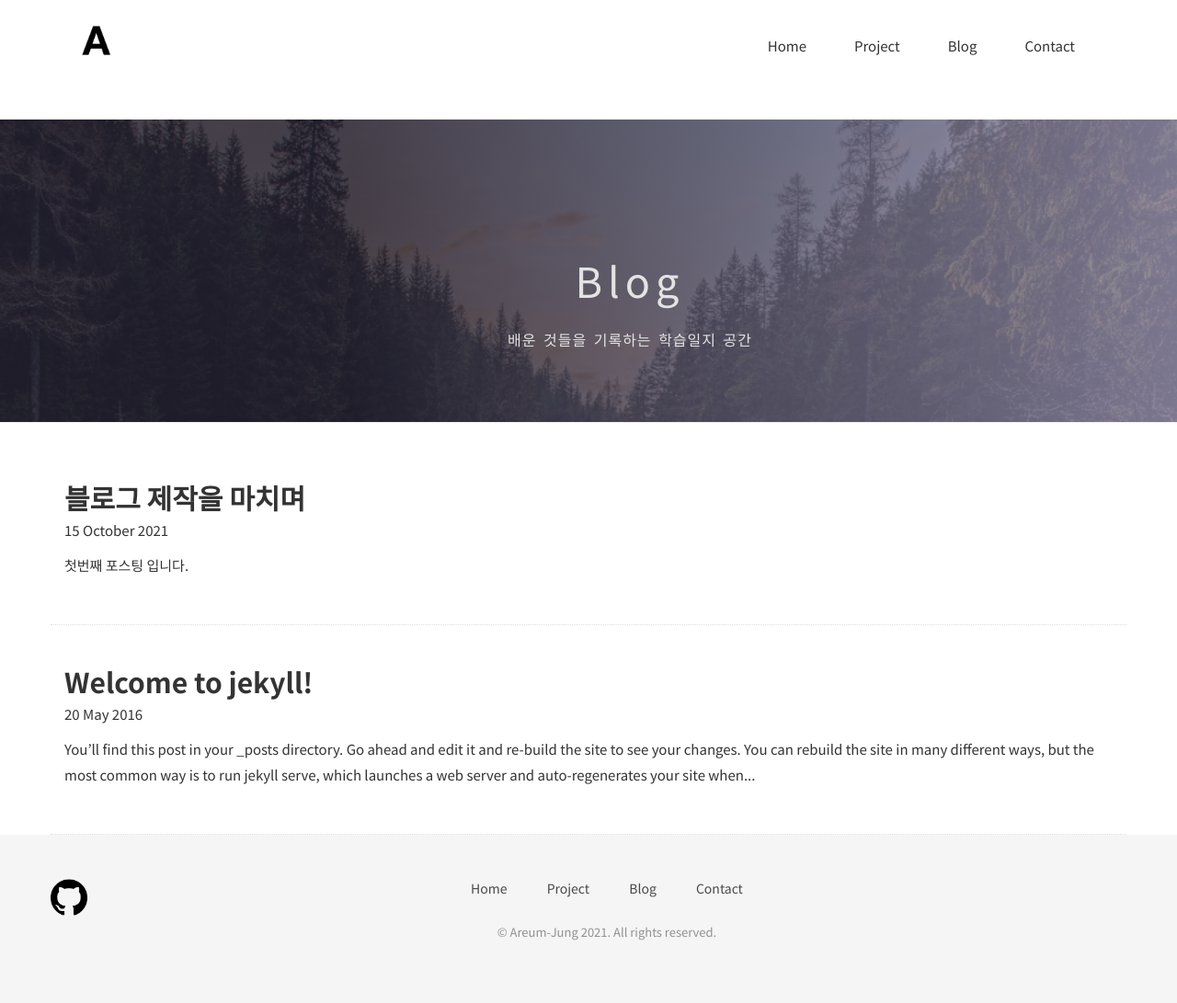
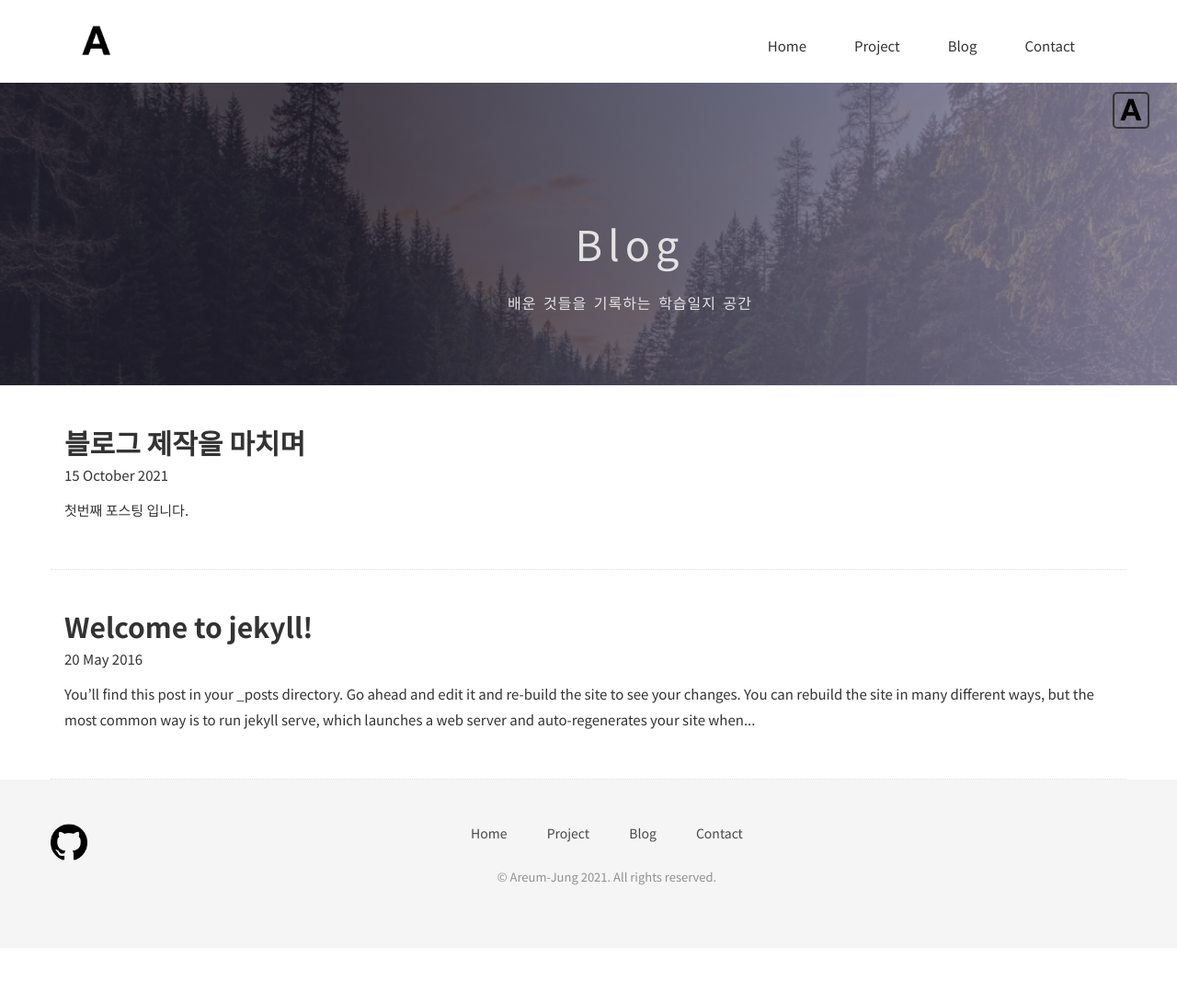
Before and after one commit to areumyy/areumyy.github.io, a Jekyll site: the page built from blog.html, in a window 1280 px wide. Shown: the whole page at 92% size. Built offline with Jekyll 4.4.1, drawn with Linux system fonts in a browser that asks for light colours; nearby versions of some CDN libraries; after the commit the page ends 1031 px from its top, so only the background shows below that.

Commit message:
플로팅뱃지 header로, 위로가기 버튼 footer로 이동하여 모든 페이지에 추가

```diff
--- a/_includes/footer.html
+++ b/_includes/footer.html
@@ -18,4 +18,9 @@
       </div>
     </div>
   </div>
+
+  <!-- to-top btn -->
+  <div class="to_top">
+    <span class="material-icons">vertical_align_top</span>
+  </div>
 </footer>
--- a/_includes/header.html
+++ b/_includes/header.html
@@ -33,4 +33,10 @@
       </div>
     </div>
   </div>
+
+  <!-- Info Floating Badge -->
+  <div class="info_badge">
+    <img src="{{ site.baseurl }}/img/logo-removebg.png" alt="Logo" style="width: 30px;">
+    <div class="badge_coment">j.areum92@gmail.com</div>
+  </div>
 </header><!-- header close -->
--- a/contact.html
+++ b/contact.html
@@ -27,10 +27,10 @@
             <h2>Contact</h2>
             <ul class="address-block">
               <li>
-                <i class="fa fa-phone"></i>Phone:+82 10 5438 2367
+                <i class="fa fa-phone"></i>+82 10 5438 2367
               </li>
               <li>
-                <i class="fa fa-envelope-o"></i>Email: j.areum92@gamil.com
+                <i class="fa fa-envelope-o"></i>j.areum92@gamil.com
               </li>
               <li>
                 <img src="/img/github_icon2.png" alt="github" class="contact_icon" style="width: 20px; margin-right: 15px;"><a href="https://github.com/areumyy" class="link">github.com/areumyy</a>
@@ -71,6 +71,7 @@
           </div>
         </div> -->
       </div>
+      <div>
         <div class="col-md-6 col-sm-12">
           <div class="block">
             <form>
@@ -98,6 +99,7 @@
         </div>
       </div>
     </div>
+  </div>
 </section>
 <!-- Call to action Start -->
 <!-- <section id="call-to-action">
--- a/css/airspace.css
+++ b/css/airspace.css
@@ -884,6 +884,7 @@
   padding-bottom: 107px;
   position: relative;
   height: 330px;
+  margin: 0;
 }
 .page-header.project-header {
   background: url("../img/project-bg.jpg") no-repeat;
@@ -1253,8 +1254,7 @@
 	contact-form Start
 --*/
 #contact-form {
-  padding-top: 70px;
-  padding-bottom: 35px;
+  padding: 100px 0 120px;
 }
 #contact-form .block form .form-group {
   padding-bottom: 15px;
@@ -1330,7 +1330,6 @@
   background-color: #ff432e;
 }
 #contact-box {
-  padding-top: 35px;
   padding-bottom: 58px;
   text-align: center;
 }
--- a/js/main.js
+++ b/js/main.js
@@ -139,6 +139,51 @@
 	// }
 
 
+
+// info-floating-badge 위치이동 효과
+let badge = document.querySelector('.info_badge')
+
+window.addEventListener('scroll', function() {
+
+	if(window.scrollY > 90) {
+		gsap.to(badge, .2, {
+			y: -80
+		})
+	} else {
+		gsap.to(badge, .2, {
+			y: 0
+		})
+	}
+
+})
+
+
+// to-top 아이콘 위로가기 효과
+let totop = document.querySelector('.to_top')
+
+window.addEventListener('scroll', _.throttle(function() {
+
+	if(window.scrollY > 945) {
+
+		gsap.to(totop, .2, {
+			display: 'block',
+			x: 0
+		})
+
+	} else {
+
+		gsap.to(totop, .2, {
+			x: 100
+		})
+	}
+
+}, 300))
+
+totop.addEventListener('click', function(){
+	window.scrollTo({top: 0, behavior: 'smooth'})
+})
+
+
 // 메인 skill-section 애니메이션 효과 적용하기
 let skill = document.getElementById('service')
 let graphEls = skill.querySelectorAll('.graph')
@@ -173,47 +218,3 @@
 	}
 
 }, 300))
-
-
-// to-top 아이콘 위로가기 효과
-let totop = document.querySelector('.to_top')
-
-window.addEventListener('scroll', _.throttle(function() {
-
-	if(window.scrollY > 945) {
-
-		gsap.to(totop, .2, {
-			display: 'block',
-			x: 0
-		})
-
-	} else {
-
-		gsap.to(totop, .2, {
-			x: 100
-		})
-	}
-
-}, 300))
-
-totop.addEventListener('click', function(){
-	window.scrollTo({top: 0, behavior: 'smooth'})
-})
-
-
-// info-floating-badge 위치이동 효과
-let badge = document.querySelector('.info_badge')
-
-window.addEventListener('scroll', function() {
-
-	if(window.scrollY > 90) {
-		gsap.to(badge, .2, {
-			y: -80
-		})
-	} else {
-		gsap.to(badge, .2, {
-			y: 0
-		})
-	}
-
-})
```
Also changed, not shown: index.html (+0 -11 lines). Lines whose indentation alone changed are shown as unchanged.
